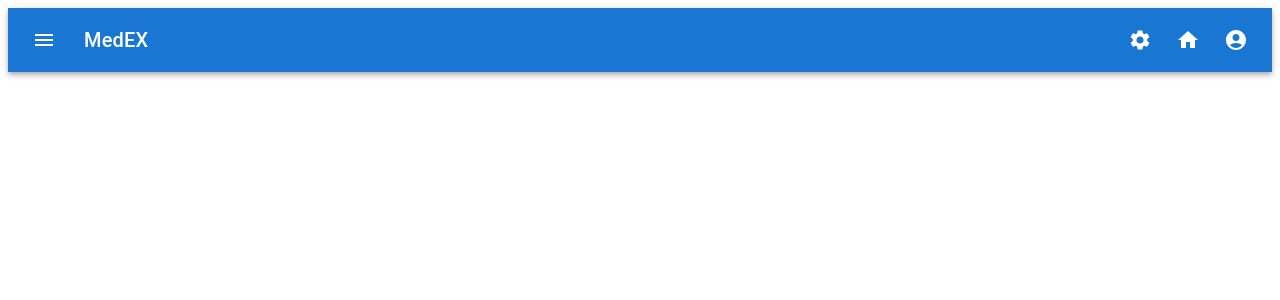
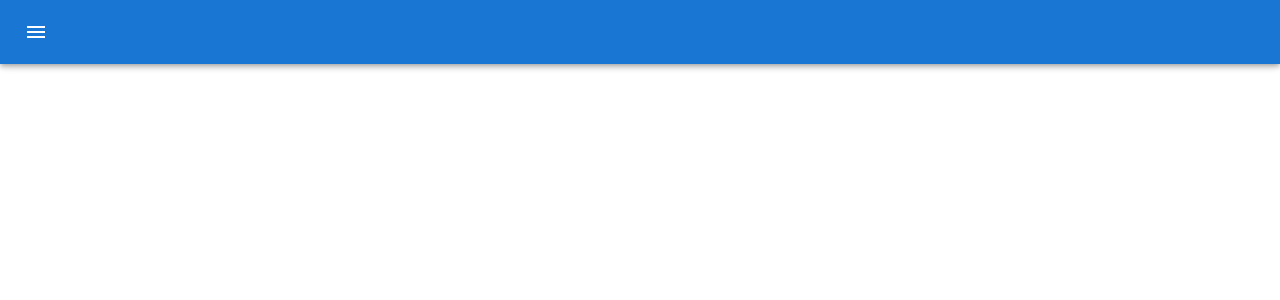
Before and after one commit to MIS-MedEX/MedEX-frontend, a React (Create React App) app: page /personal in a window 1280 px wide. Shown: the top 300 px of the page. Built offline with nearby package versions, Linux system fonts and the light colour scheme.

Commit message:
router home/personal update

```diff
--- a/src/App.js
+++ b/src/App.js
@@ -1,8 +1,13 @@
 import * as React from "react";
 import Home from "./pages/Home/Home";
+import { Navigator } from './pages/navigator';
 
 export default function App() {
   return (
-    <Home />
+    <Navigator/>
   );
 }
+
+// export const App = () => (
+// 	<Navigator/>
+// );
--- /dev/null
+++ b/src/components/datedropdown-component/datedropdown-component.jsx
@@ -0,0 +1,5 @@
+import React from 'react'
+
+class DataDropDown extends React.Component{
+
+}
--- /dev/null
+++ b/src/pages/home-page/home-page.jsx
@@ -0,0 +1,33 @@
+import React from 'react';
+
+
+
+
+class HomePage extends React.Component {
+
+	constructor(props){
+		super(props);
+	}
+
+    updateController(){
+    }
+    componentDidMount() {
+        this.updateController()
+    }
+
+	render() {
+		return (
+			<React.Fragment>
+
+				<div style={{backgroundColor: "#777777", width: "100vw", height: "100vh"}}>
+                    <h1>Hello</h1>
+                </div>
+			</React.Fragment>
+		);
+	}
+
+}
+
+
+
+export const Home_Page = (HomePage)
--- /dev/null
+++ b/src/pages/navigator.jsx
@@ -0,0 +1,18 @@
+import React from 'react';
+import {
+	BrowserRouter as Router,
+	Routes,
+	Route
+} from 'react-router-dom';
+import { Personal_Page } from './personal-page/personal-page';
+import { Home_Page } from './home-page/home-page';
+
+
+export const Navigator = () => (
+	<Router>
+		<Routes>
+            <Route path="/personal" element={<Personal_Page />} />
+            <Route path="/home" element={<Home_Page />} />
+		</Routes>
+	</Router>
+);
--- /dev/null
+++ b/src/pages/personal-page/personal-page.jsx
@@ -0,0 +1,51 @@
+import React from 'react';
+import AppBar from '@mui/material/AppBar';
+import Box from '@mui/material/Box';
+import Divider from '@mui/material/Divider';
+import Drawer from '@mui/material/Drawer';
+import IconButton from '@mui/material/IconButton';
+import List from '@mui/material/List';
+import ListItem from '@mui/material/ListItem';
+import ListItemButton from '@mui/material/ListItemButton';
+import ListItemText from '@mui/material/ListItemText';
+import MenuIcon from '@mui/icons-material/Menu';
+import Toolbar from '@mui/material/Toolbar';
+import Typography from '@mui/material/Typography';
+import Button from '@mui/material/Button';
+import { Container } from '@mui/system';
+
+
+class PersonalPage extends React.Component {
+
+	constructor(props){
+		super(props);
+	}
+
+    updateController(){
+    }
+    componentDidMount() {
+        this.updateController()
+    }
+
+	render() {
+		return (
+			<React.Fragment>
+				<Box sx={{ display: 'flex'}}>
+					<AppBar>
+						<Toolbar>
+							<MenuIcon />
+						</Toolbar>
+					</AppBar>
+				</Box>
+				<Container>
+
+				</Container>
+			</React.Fragment>
+		);
+	}
+
+}
+
+
+
+export const Personal_Page = (PersonalPage)
```
Also changed, not shown: src/index.js (+7 -0 lines), 1 other file (tests, documents, lock files or other folders).
